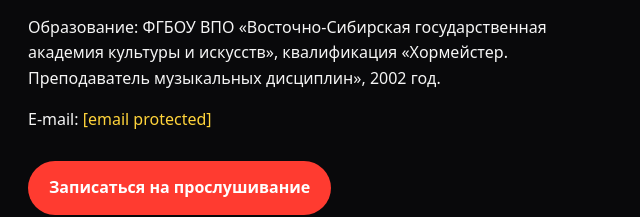
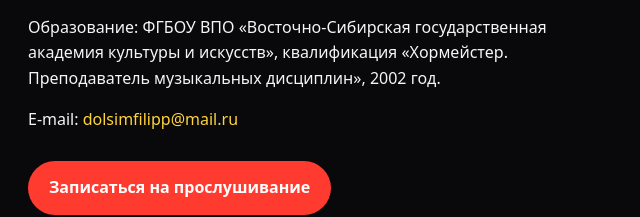
Before and after one commit to DS19980808/TheBest, a plain HTML site: page index.html in a window 1280 px wide. Shown: the part 3077-3294 px from the top of the page, 628-1268 px from the left. Drawn offline with Linux system fonts and the light colour scheme.

Commit message:
Add files via upload

```diff
--- a/index.html
+++ b/index.html
@@ -645,7 +645,7 @@ footer {
             <li>Подготовка к конкурсам и сцене</li>
           </ul>
           <p style="margin-top:18px;">Образование: ФГБОУ ВПО «Восточно-Сибирская государственная академия культуры и искусств», квалификация «Хормейстер. Преподаватель музыкальных дисциплин», 2002 год.</p>
-          <p>E-mail: <a href="/cdn-cgi/l/email-protection#2a4e45465943474c4346435a5a6a474b434604585f" style="color:#ffd43b;"><span class="__cf_email__" data-cfemail="c6a2a9aab5afaba0afaaafb6b686aba7afaae8b4b3">[email&#160;protected]</span></a></p>
+          <p>E-mail: <a href="mailto:dolsimfilipp@mail.ru" style="color:#ffd43b;">dolsimfilipp@mail.ru</a></p>
           <div style="margin: 28px 0 40px;">
             <a class="btn" href="#contact">Записаться на прослушивание</a>
           </div>
@@ -926,7 +926,7 @@ footer {
             <div class="contact-item">
               <div>
                 <strong>Email</strong>
-                <span><a href="/cdn-cgi/l/email-protection#21454e4d52484c47484d485151614c40484d0f5354"><span class="__cf_email__" data-cfemail="e88c87849b81858e8184819898a885898184c69a9d">[email&#160;protected]</span></a></span>
+                <span><a href="mailto:dolsimfilipp@mail.ru">dolsimfilipp@mail.ru</a></span>
               </div>
             </div>
 
@@ -1012,7 +1012,7 @@ footer {
   </div>
 </footer>
 
-<script data-cfasync="false" src="/cdn-cgi/scripts/5c5dd728/cloudflare-static/email-decode.min.js"></script><script>
+<script>
 const burger = document.getElementById('burger');
 const nav = document.getElementById('nav');
 
@@ -1033,7 +1033,7 @@ if (burger && nav) {
 document.getElementById('year').textContent = new Date().getFullYear();
 </script>
 
-<script>(function(){function c(){var b=a.contentDocument||(a.contentWindow&&a.contentWindow.document);if(b){var d=b.createElement('script');d.innerHTML="window.__CF$cv$params={r:'a5cf09536aa36684',t:'MTc5NTA4OTQzNg=='};var l=window.parent.location,o;try{o=new URL(l.origin).origin}catch(e){try{o=new URL(new URL(l.href).origin).origin}catch(e){o=''}}var u='/cdn-cgi/challenge-platform/scripts/jsd/main.js?ray=a5cf09536aa36684',a=document.createElement('script');a.src=o?new URL(u,o).href:u;document.getElementsByTagName('head')[0].appendChild(a);";b.getElementsByTagName('head')[0].appendChild(d)}}if(document.body){var a=document.createElement('iframe');a.height=1;a.width=1;a.style.position='absolute';a.style.top=0;a.style.left=0;a.style.border='none';a.style.visibility='hidden';document.body.appendChild(a);if('loading'!==document.readyState)c();else if(window.addEventListener)document.addEventListener('DOMContentLoaded',c);else{var e=document.onreadystatechange||function(){};document.onreadystatechange=function(b){e(b);'loading'!==document.readyState&&(document.onreadystatechange=e,c())}}}})();</script></body>
+</body>
   <div id="lightbox" style="display:none; position:fixed; inset:0; background:rgba(0,0,0,.92); z-index:9999; align-items:center; justify-content:center; cursor:zoom-out; padding:20px;">
   <img id="lightbox-img" src="" alt="" style="max-width:95%; max-height:95%; border-radius:12px;">
 </div>
```
